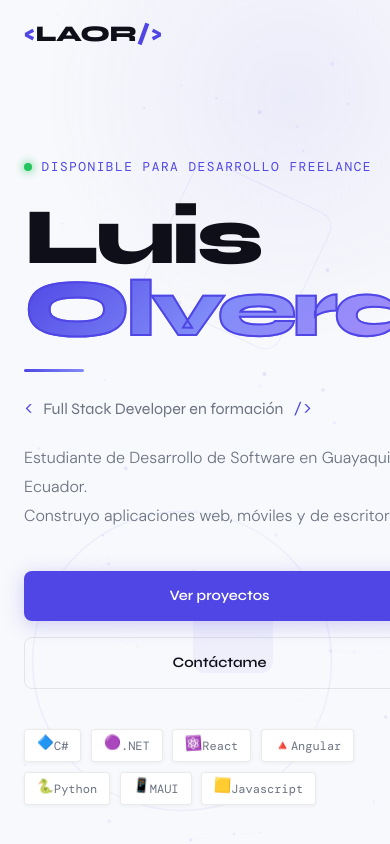
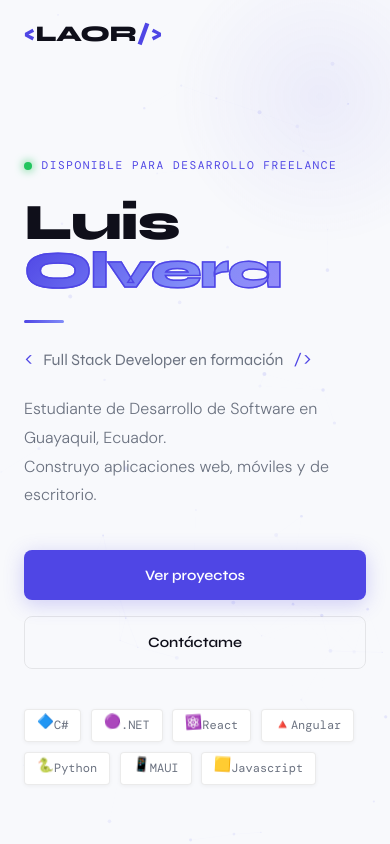
Before and after one commit to laor25/Portafolio, a React (Vite) app: page / in a window 390 px wide. Shown: the top 844 px of the page. Built offline with nearby package versions, Linux system fonts and the light colour scheme; a web font is replaced by a local one.

Commit message:
agregando cambios

```diff
--- a/src/components/Hero/Hero.css
+++ b/src/components/Hero/Hero.css
@@ -377,3 +377,52 @@
   from { transform: rotate(0deg); }
   to { transform: rotate(360deg); }
 }
+
+
+
+/**/
+@media (max-width: 768px) {
+  .hero {
+    padding: 5rem 1.5rem 6rem;
+    align-items: flex-start;
+    min-height: 100svh;
+  }
+
+  .hero-name {
+    font-size: clamp(2.8rem, 18vw, 4rem);
+    letter-spacing: -2px;
+    line-height: 0.95;
+  }
+
+  .hero-name-accent {
+    -webkit-text-stroke: 1.5px var(--accent);
+  }
+
+  .hero-geo-2,
+  .hero-geo-3,
+  .hero-geo-4 {
+    display: none;
+  }
+
+  .hero-geo-1 {
+    width: 300px;
+    height: 300px;
+    top: -50px;
+    right: -80px;
+  }
+
+  .hero-greeting {
+    font-size: 0.7rem;
+  }
+
+  .hero-divider {
+    width: 40px;
+  }
+}
+
+@media (max-width: 480px) {
+  .hero-name {
+    font-size: clamp(2.4rem, 16vw, 3.2rem);
+    letter-spacing: -1.5px;
+  }
+}
--- a/src/components/Hero/Hero.jsx
+++ b/src/components/Hero/Hero.jsx
@@ -78,7 +78,6 @@ function Hero() {
     <section className="hero" id="hero">
       <canvas ref={canvasRef} className="hero-canvas" />
 
-      {/* Fondo geométrico */}
       <div className="hero-geo hero-geo-1" />
       <div className="hero-geo hero-geo-2" />
       <div className="hero-geo hero-geo-3" />
--- a/src/index.css
+++ b/src/index.css
@@ -235,7 +235,6 @@ body {
 
 @media (max-width: 768px) {
   .hero {
-    align-items: flex-end;
     padding-bottom: 6rem;
   }
 }
```
